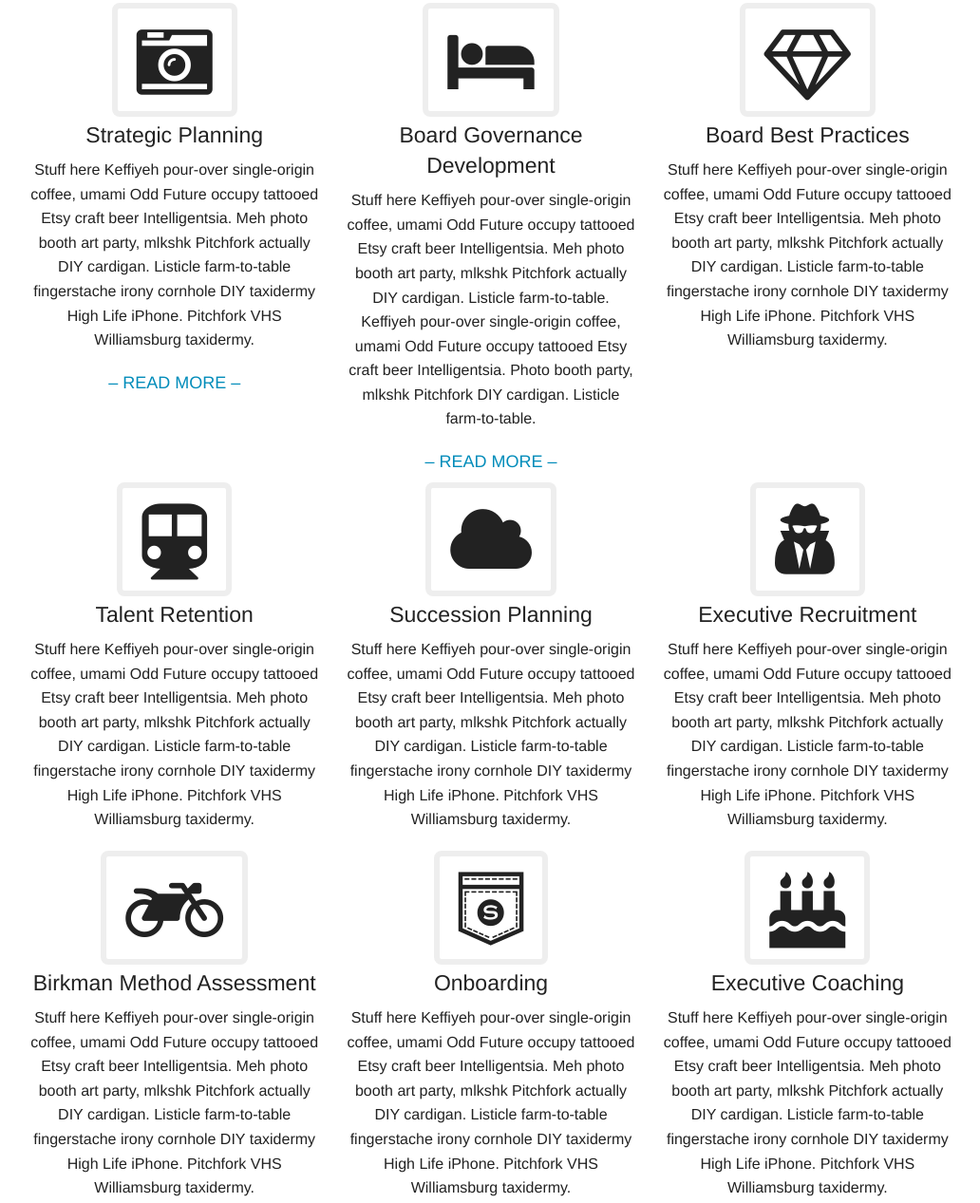
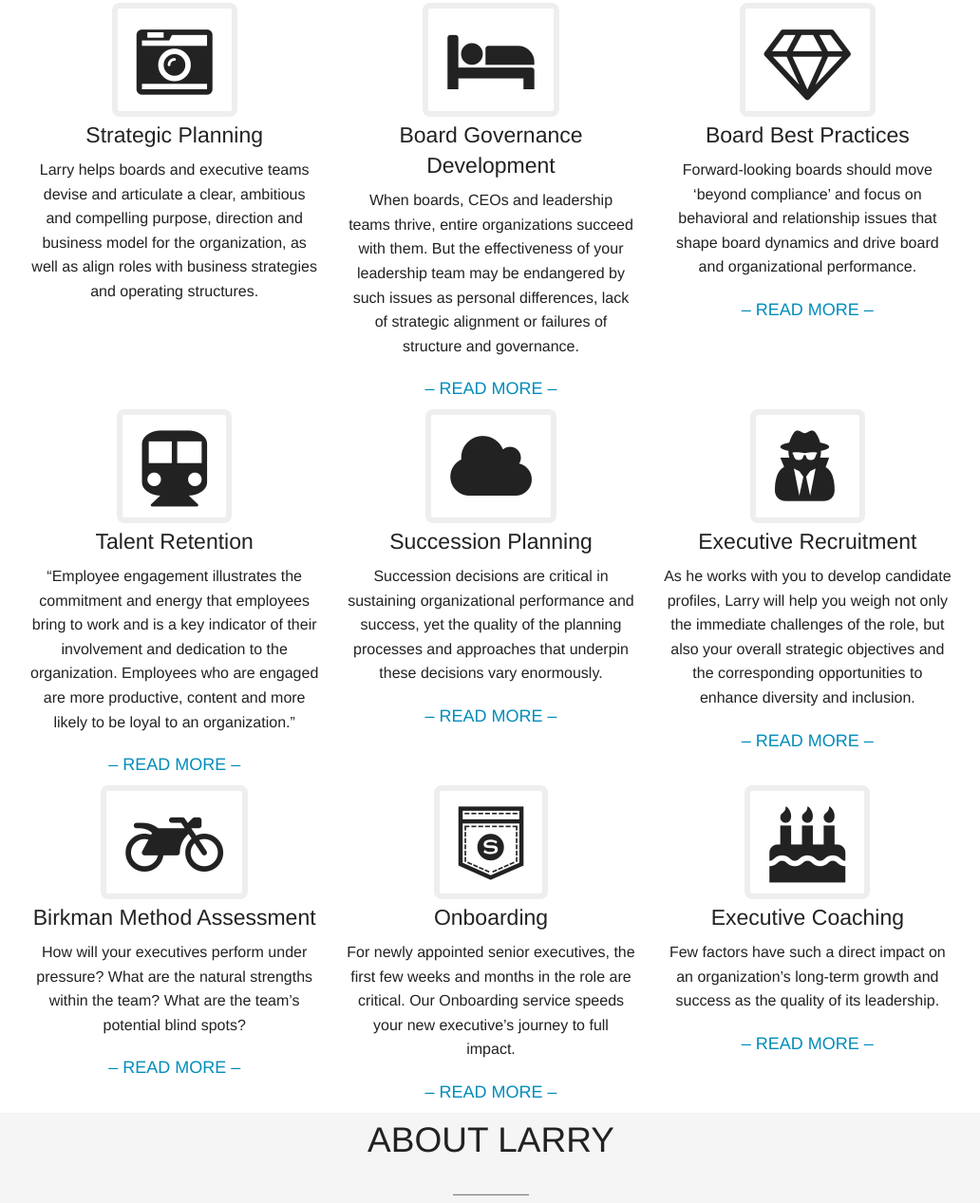
Before and after one commit to jcdSF/BCI, a plain HTML site: page index.html in a window 1280 px wide. Shown: the part 661-1928 px from the top of the page at 95% size, without its empty margins (123-1155 px from the left). Drawn offline with Linux system fonts and the light colour scheme.

Commit message:
Minor change
Just replaced some ipsum with real stuff.

```diff
--- a/index.html
+++ b/index.html
@@ -38,53 +38,59 @@
         <div class="medium-4 columns text-center" data-equalizer-watch>
           <span class="fa fa-camera-retro fa-5x fa-border"></span>
           <h4>Strategic Planning</h4>
-          <p>Stuff here Keffiyeh pour-over single-origin coffee, umami Odd Future occupy tattooed Etsy craft beer Intelligentsia. Meh photo booth art party, mlkshk Pitchfork actually DIY cardigan. Listicle farm-to-table fingerstache irony cornhole DIY taxidermy High Life iPhone. Pitchfork VHS Williamsburg taxidermy.</p>
-          <h5 class="uppercase"><a href="#">– Read More –</a></h5>
+          <p>Larry helps boards and executive teams devise and articulate a clear, ambitious and compelling purpose, direction and business model for the organization, as well as align roles with business strategies and operating structures.</p>
         </div>
         <div class="medium-4 columns text-center" data-equalizer-watch>
           <span class="fa fa-bed fa-5x fa-border"></span>
           <h4>Board Governance Development</h4>
-          <p>Stuff here Keffiyeh pour-over single-origin coffee, umami Odd Future occupy tattooed Etsy craft beer Intelligentsia. Meh photo booth art party, mlkshk Pitchfork actually DIY cardigan. Listicle farm-to-table. Keffiyeh pour-over single-origin coffee, umami Odd Future occupy tattooed Etsy craft beer Intelligentsia. Photo booth party, mlkshk Pitchfork DIY cardigan. Listicle farm-to-table.</p>
+          <p>When boards, CEOs and leadership teams thrive, entire organizations succeed with them. But the effectiveness of your leadership team may be endangered by such issues as personal differences, lack of strategic alignment or failures of structure and governance.</p>
           <h5 class="uppercase"><a href="#">– Read More –</a></h5>
         </div>
         <div class="medium-4 columns text-center" data-equalizer-watch>
           <span class="fa fa-diamond fa-5x fa-border"></span>
           <h4>Board Best Practices</h4>
-          <p>Stuff here Keffiyeh pour-over single-origin coffee, umami Odd Future occupy tattooed Etsy craft beer Intelligentsia. Meh photo booth art party, mlkshk Pitchfork actually DIY cardigan. Listicle farm-to-table fingerstache irony cornhole DIY taxidermy High Life iPhone. Pitchfork VHS Williamsburg taxidermy.</p>
+          <p>Forward-looking boards should move ‘beyond compliance’ and focus on behavioral and relationship issues that shape board dynamics and drive board and organizational performance.</p>
+          <h5 class="uppercase"><a href="#">– Read More –</a></h5>
         </div>
       </div><!-- /row -->
       <div class="row" data-equalizer><!-- data equalizer makes each section equal height -->
         <div class="medium-4 columns text-center" data-equalizer-watch>
           <span class="fa fa-subway fa-5x fa-border"></span>
           <h4>Talent Retention</h4>
-          <p>Stuff here Keffiyeh pour-over single-origin coffee, umami Odd Future occupy tattooed Etsy craft beer Intelligentsia. Meh photo booth art party, mlkshk Pitchfork actually DIY cardigan. Listicle farm-to-table fingerstache irony cornhole DIY taxidermy High Life iPhone. Pitchfork VHS Williamsburg taxidermy.</p>
+          <p>“Employee engagement illustrates the commitment and energy that employees bring to work and is a key indicator of their involvement and dedication to the organization. Employees who are engaged are more productive, content and more likely to be loyal to an organization.”</p>
+          <h5 class="uppercase"><a href="#">– Read More –</a></h5>
         </div>
         <div class="medium-4 columns text-center" data-equalizer-watch>
           <span class="fa fa-cloud fa-5x fa-border"></span>
           <h4>Succession Planning</h4>
-          <p>Stuff here Keffiyeh pour-over single-origin coffee, umami Odd Future occupy tattooed Etsy craft beer Intelligentsia. Meh photo booth art party, mlkshk Pitchfork actually DIY cardigan. Listicle farm-to-table fingerstache irony cornhole DIY taxidermy High Life iPhone. Pitchfork VHS Williamsburg taxidermy.</p>
+          <p>Succession decisions are critical in sustaining organizational performance and success, yet the quality of the planning processes and approaches that underpin these decisions vary enormously.</p>
+          <h5 class="uppercase"><a href="#">– Read More –</a></h5>
         </div>
         <div class="medium-4 columns text-center" data-equalizer-watch>
           <span class="fa fa-user-secret fa-5x fa-border"></span>
           <h4>Executive Recruitment</h4>
-          <p>Stuff here Keffiyeh pour-over single-origin coffee, umami Odd Future occupy tattooed Etsy craft beer Intelligentsia. Meh photo booth art party, mlkshk Pitchfork actually DIY cardigan. Listicle farm-to-table fingerstache irony cornhole DIY taxidermy High Life iPhone. Pitchfork VHS Williamsburg taxidermy.</p>
+          <p>As he works with you to develop candidate profiles, Larry will help you weigh not only the immediate challenges of the role, but also your overall strategic objectives and the corresponding opportunities to enhance diversity and inclusion.</p>
+          <h5 class="uppercase"><a href="#">– Read More –</a></h5>
         </div>
       </div><!-- /row -->
       <div class="row" data-equalizer><!-- data equalizer makes each section equal height -->
         <div class="medium-4 columns text-center" data-equalizer-watch>
           <span class="fa fa-motorcycle fa-5x fa-border"></span>
           <h4>Birkman Method Assessment</h4>
-          <p>Stuff here Keffiyeh pour-over single-origin coffee, umami Odd Future occupy tattooed Etsy craft beer Intelligentsia. Meh photo booth art party, mlkshk Pitchfork actually DIY cardigan. Listicle farm-to-table fingerstache irony cornhole DIY taxidermy High Life iPhone. Pitchfork VHS Williamsburg taxidermy.</p>
+          <p>How will your executives perform under pressure? What are the natural strengths within the team?  What are the team’s potential blind spots?</p>
+          <h5 class="uppercase"><a href="#">– Read More –</a></h5>
         </div>
         <div class="medium-4 columns text-center" data-equalizer-watch>
           <span class="fa fa-shirtsinbulk fa-5x fa-border"></span>
           <h4>Onboarding</h4>
-          <p>Stuff here Keffiyeh pour-over single-origin coffee, umami Odd Future occupy tattooed Etsy craft beer Intelligentsia. Meh photo booth art party, mlkshk Pitchfork actually DIY cardigan. Listicle farm-to-table fingerstache irony cornhole DIY taxidermy High Life iPhone. Pitchfork VHS Williamsburg taxidermy.</p>
+          <p>For newly appointed senior executives, the first few weeks and months in the role are critical. Our Onboarding service speeds your new executive’s journey to full impact.</p>
+          <h5 class="uppercase"><a href="#">– Read More –</a></h5>
         </div>
         <div class="medium-4 columns text-center" data-equalizer-watch>
           <span class="fa fa-birthday-cake fa-5x fa-border"></span>
           <h4>Executive Coaching</h4>
-          <p>Stuff here Keffiyeh pour-over single-origin coffee, umami Odd Future occupy tattooed Etsy craft beer Intelligentsia. Meh photo booth art party, mlkshk Pitchfork actually DIY cardigan. Listicle farm-to-table fingerstache irony cornhole DIY taxidermy High Life iPhone. Pitchfork VHS Williamsburg taxidermy.</p>
+          <p>Few factors have such a direct impact on an organization’s long-term growth and success as the quality of its leadership.</p>
+          <h5 class="uppercase"><a href="#">– Read More –</a></h5>
         </div>
       </div><!-- /row -->
     </section><!-- /whatwedo -->
```
